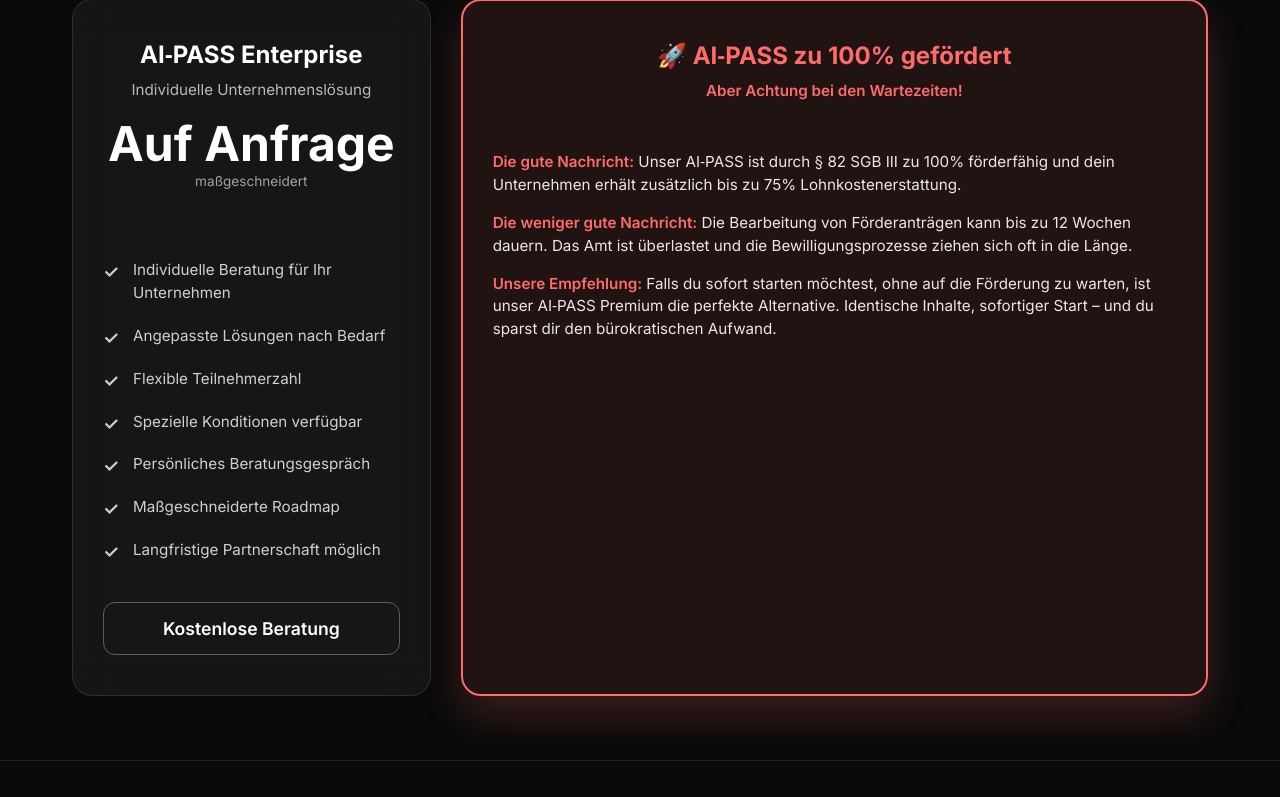
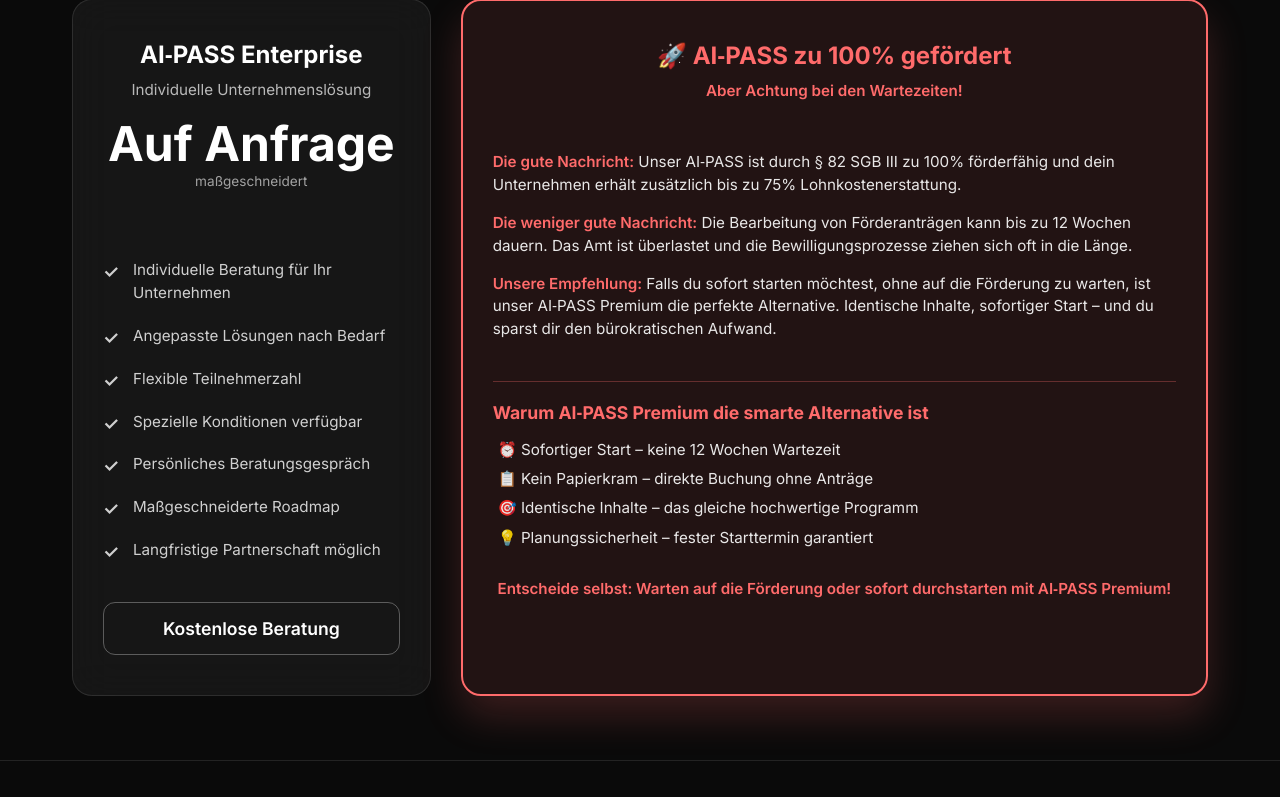
Before and after one commit to 2Patrick1111/kurs, a Flask app: page /preise in a window 1280 px wide. Shown: the part 1232-2029 px from the top of the page. Run offline with Flask 3, Linux system fonts and the light colour scheme.

Commit message:
Highlight benefits of premium option to encourage immediate sign-ups
Adds a premium benefits section to the pricing page, including corresponding CSS styles.

Replit-Commit-Author: Agent
Replit-Commit-Session-Id: e3c7c57b-ea33-4837-ab50-bcb741bb709f
Replit-Commit-Screenshot-Url: https://storage.googleapis.com/screenshot-production-us-central1/68dd9b00-c9fa-465f-8ecb-4b8365c89ef9/e3c7c57b-ea33-4837-ab50-bcb741bb709f/KY8JzBr

```diff
--- a/static/css/preise.css
+++ b/static/css/preise.css
@@ -136,6 +136,42 @@
 .funding-content strong {
     color: #ff6b6b;
     font-weight: 600;
+}
+
+.premium-benefits {
+    margin-top: 25px;
+    padding-top: 20px;
+    border-top: 1px solid rgba(255, 107, 107, 0.3);
+}
+
+.premium-benefits h4 {
+    font-size: 1.1rem;
+    font-weight: 700;
+    color: #ff6b6b;
+    margin-bottom: 15px;
+}
+
+.benefits-list {
+    list-style: none;
+    padding: 0;
+    margin: 0 0 15px 0;
+}
+
+.benefits-list li {
+    font-size: 0.95rem;
+    line-height: 1.4;
+    color: rgba(255, 255, 255, 0.9);
+    margin-bottom: 8px;
+    padding-left: 5px;
+}
+
+.call-to-action {
+    font-weight: 600;
+    color: #ff6b6b !important;
+    font-size: 1rem;
+    margin: 0;
+    text-align: center;
+    padding: 15px 0 5px 0;
 }
 
 /* Responsive für kleinere Bildschirme */
--- a/templates/preise.html
+++ b/templates/preise.html
@@ -101,6 +101,17 @@
                     <p><strong>Die gute Nachricht:</strong> Unser AI‑PASS ist durch § 82 SGB III zu 100% förderfähig und dein Unternehmen erhält zusätzlich bis zu 75% Lohnkostenerstattung.</p>
                     <p><strong>Die weniger gute Nachricht:</strong> Die Bearbeitung von Förderanträgen kann bis zu 12 Wochen dauern. Das Amt ist überlastet und die Bewilligungsprozesse ziehen sich oft in die Länge.</p>
                     <p><strong>Unsere Empfehlung:</strong> Falls du sofort starten möchtest, ohne auf die Förderung zu warten, ist unser AI‑PASS Premium die perfekte Alternative. Identische Inhalte, sofortiger Start – und du sparst dir den bürokratischen Aufwand.</p>
+
+                    <div class="premium-benefits">
+                        <h4>Warum AI‑PASS Premium die smarte Alternative ist</h4>
+                        <ul class="benefits-list">
+                            <li>⏰ Sofortiger Start – keine 12 Wochen Wartezeit</li>
+                            <li>📋 Kein Papierkram – direkte Buchung ohne Anträge</li>
+                            <li>🎯 Identische Inhalte – das gleiche hochwertige Programm</li>
+                            <li>💡 Planungssicherheit – fester Starttermin garantiert</li>
+                        </ul>
+                        <p class="call-to-action">Entscheide selbst: Warten auf die Förderung oder sofort durchstarten mit AI‑PASS Premium!</p>
+                    </div>
                 </div>
             </div>
         </div>
```
